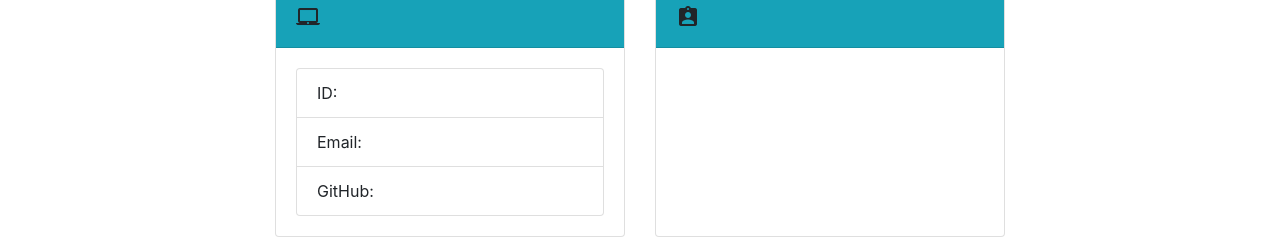
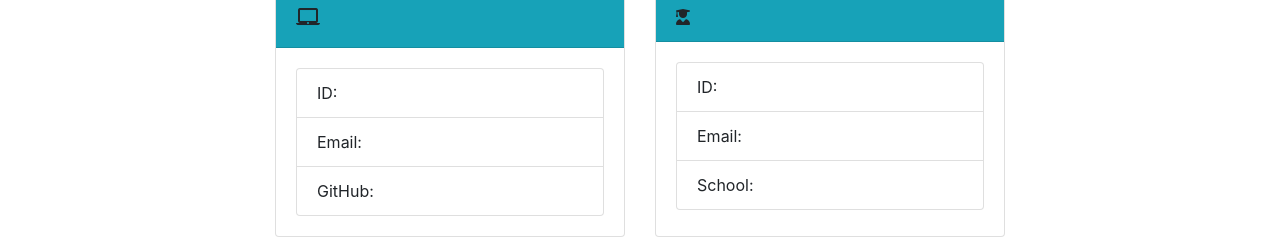
Before and after one commit to Arnasia/TeamFinder, a plain HTML site: page dist/index.html in a window 1280 px wide. Shown: the part 658-895 px from the top of the page. Drawn offline with nearby package versions, Linux system fonts and the light colour scheme.

Commit message:
added information column to intern

```diff
--- a/dist/index.html
+++ b/dist/index.html
@@ -86,32 +86,19 @@
                 <div class="card h-100">
                     <div class="card-header bg-info">
                         <h3>Intern Name</h3>
-                        <h4>Intern</h4><i class="material-icons">assignment_ind</i>
+                        <h4>Intern</h4><i class="fas fa-user-graduate mr-2"></i>
+                    </div>
+                    <div class="card-body">
+                        <ul class="list-group">
+                            <li class="list-group-item">ID: </li>
+                            <li class="list-group-item">Email: </li>
+                            <li class="list-group-item">School: </li>
+                        </ul>
                     </div>
                 </div>
             </div>
         </div>
     </div>
-
-
-
-
-
-
-
-
-
-
-
-
-
-
-
-
-
-
-
-
 
 
 </body>
```
